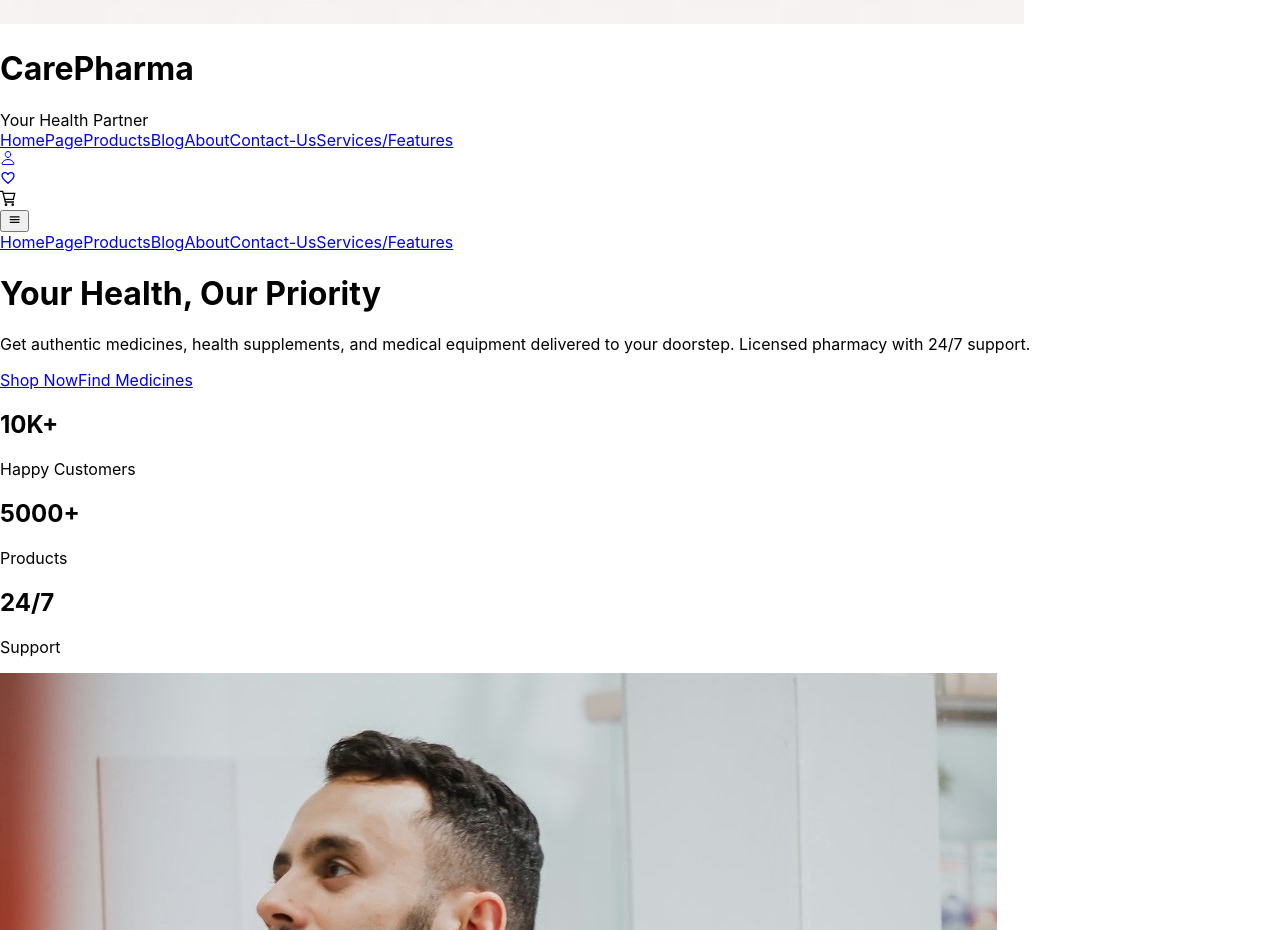
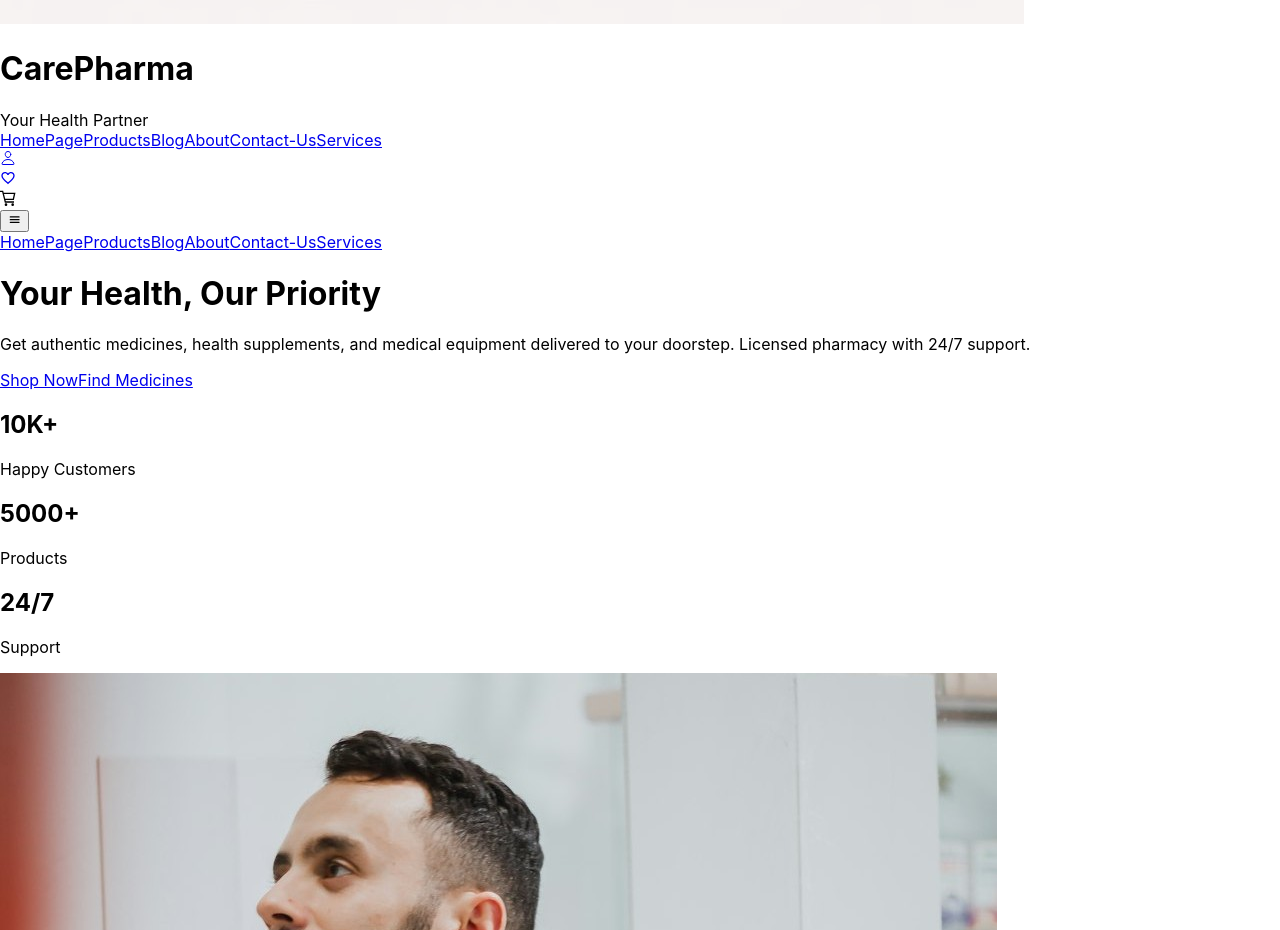
Before and after one commit to Rayantrad/CarePharma-Web2, a React (Create React App) app: page / in a window 1280 px wide. Shown: the part 1060-1990 px from the top of the page. Built offline with nearby package versions, Linux system fonts and the light colour scheme.

Commit message:
Updating navbar to services

```diff
--- a/src/Components/Navbar.js
+++ b/src/Components/Navbar.js
@@ -62,7 +62,7 @@ const Header = () => {
                 <NavLink className={({ isActive }) => `text-sm font-medium hover:text-blue-600 transition-colors ${isActive ? "text-blue-600 font-bold underline" : "text-black"}`} to="/blog">Blog</NavLink>
                 <NavLink className={({ isActive }) => `text-sm font-medium hover:text-blue-600 transition-colors ${isActive ? "text-blue-600 font-bold underline" : "text-black"}`} to="/about">About</NavLink>
                 <NavLink className={({ isActive }) => `text-sm font-medium hover:text-blue-600 transition-colors ${isActive ? "text-blue-600 font-bold underline" : "text-black"}`} to="/contactus">Contact-Us</NavLink>
-                <NavLink className={({ isActive }) => `text-sm font-medium hover:text-blue-600 transition-colors ${isActive ? "text-blue-600 font-bold underline" : "text-black"}`} to="/services">Services/Features</NavLink>
+                <NavLink className={({ isActive }) => `text-sm font-medium hover:text-blue-600 transition-colors ${isActive ? "text-blue-600 font-bold underline" : "text-black"}`} to="/services">Services</NavLink>
                 {isAuth && user?.role === "admin" && (
                   <NavLink className={({ isActive }) => `text-sm font-medium hover:text-blue-600 transition-colors ${isActive ? "text-blue-600 font-bold underline" : "text-black"}`} to="/dashboard">Dashboard</NavLink>
                 )}
@@ -106,7 +106,7 @@ const Header = () => {
           <NavLink className={({ isActive }) => `py-3 text-lg font-medium border-b border-gray-200 hover:text-blue-600 transition-colors ${isActive ? "text-blue-600 font-bold underline" : "text-gray-800"}`} to="/blog" onClick={toggleMenu}>Blog</NavLink>
           <NavLink className={({ isActive }) => `py-3 text-lg font-medium border-b border-gray-200 hover:text-blue-600 transition-colors ${isActive ? "text-blue-600 font-bold underline" : "text-gray-800"}`} to="/about" onClick={toggleMenu}>About</NavLink>
           <NavLink className={({ isActive }) => `py-3 text-lg font-medium border-b border-gray-200 hover:text-blue-600 transition-colors ${isActive ? "text-blue-600 font-bold underline" : "text-gray-800"}`} to="/contactus" onClick={toggleMenu}>Contact-Us</NavLink>
-          <NavLink className={({ isActive }) => `py-3 text-lg font-medium border-b border-gray-200 hover:text-blue-600 transition-colors ${isActive ? "text-blue-600 font-bold underline" : "text-gray-800"}`} to="/services" onClick={toggleMenu}>Services/Features</NavLink>
+          <NavLink className={({ isActive }) => `py-3 text-lg font-medium border-b border-gray-200 hover:text-blue-600 transition-colors ${isActive ? "text-blue-600 font-bold underline" : "text-gray-800"}`} to="/services" onClick={toggleMenu}>Services</NavLink>
           {isAuth && user?.role === "admin" && (
             <NavLink className={({ isActive }) => `py-3 text-lg font-medium border-b border-gray-200 hover:text-blue-600 transition-colors ${isActive ? "text-blue-600 font-bold underline" : "text-gray-800"}`} to="/dashboard" onClick={toggleMenu}>Dashboard</NavLink>
           )}
```
